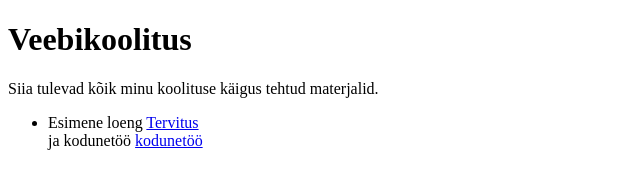
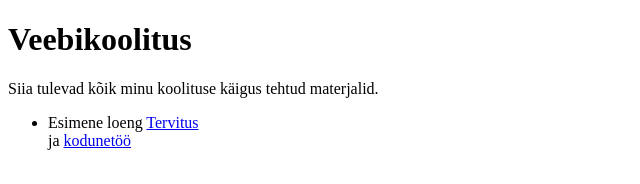
Before and after one commit to irisherman/Projektid, a plain HTML site: page index.html in a window 1280 px wide. Shown: the whole page, without its empty margins (0-640 px from the left). Drawn offline with Linux system fonts and the light colour scheme.

Commit message:
Update index.html

```diff
--- a/index.html
+++ b/index.html
@@ -10,7 +10,7 @@
     <h1>Veebikoolitus</h1>
     <p>Siia tulevad kõik minu koolituse käigus tehtud materjalid.</p>
     <ul>
-        <li>Esimene loeng <a href="https://irisherman.github.io/Projektid/Loeng01/tervitus2.html">Tervitus</a></li> ja kodunetöö <a href="https://irisherman.github.io/Projektid/Loeng01/tervitus3.html">kodunetöö</a>
+        <li>Esimene loeng <a href="https://irisherman.github.io/Projektid/Loeng01/tervitus2.html">Tervitus</a></li> ja <a href="https://irisherman.github.io/Projektid/Loeng01/tervitus3.html">kodunetöö</a>
     </ul>
 </body>
 </html>
```
